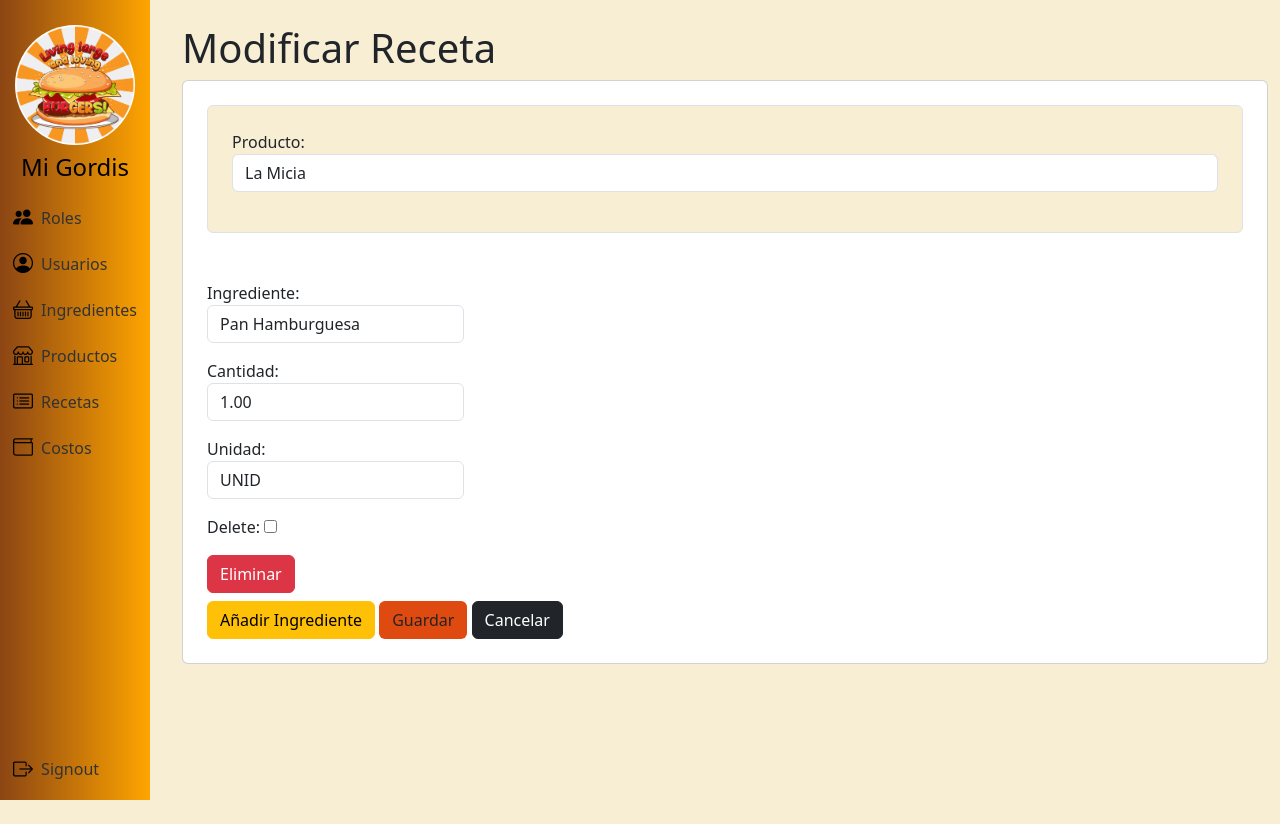
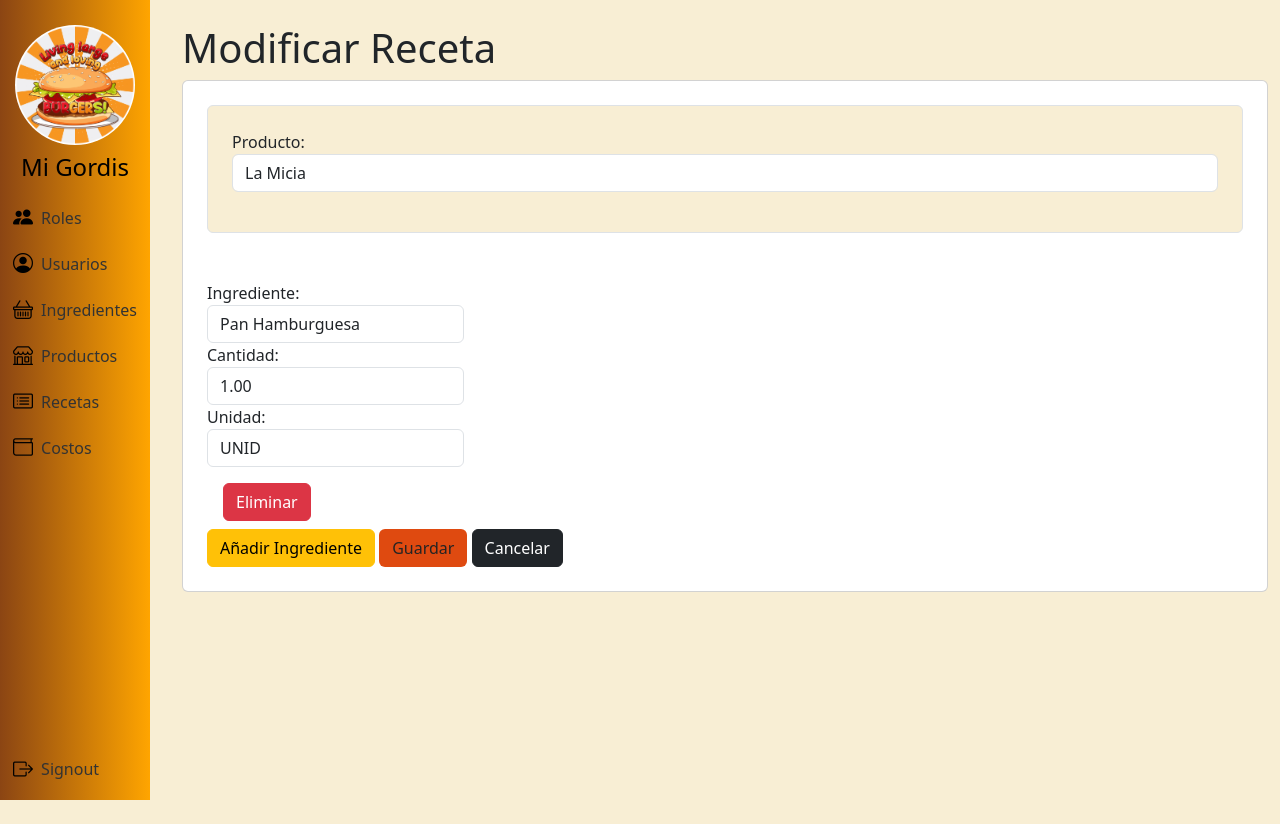
Before and after one commit to KiaraLuz/proyecto-ing.software, a Django app: page /recetas/modificar/12/ in a window 1280 px wide. Run offline with Django 5.2, Linux system fonts and the light colour scheme; a user stored in the database is signed in; data comes from the database, SQL or seed files in the repository; both versions use the stored data as it was after the commit.

Commit message:
botón eliminar actualizado

```diff
--- a/app/forms.py
+++ b/app/forms.py
@@ -176,8 +176,6 @@ RecetaIngredienteFormSetMod = inlineformset_factory(
     extra=0
 )
 
-
-
 class CostoProductoForm(forms.ModelForm):
     class Meta:
         model = CostoProducto
--- a/app/static/css/styles.css
+++ b/app/static/css/styles.css
@@ -59,3 +59,6 @@ h1 span{
 .head-product{
   background-color: #f8eed4;
 }
+.delete-ingredient{
+  margin: 1em;
+}
--- a/app/templates/layouts/base.html
+++ b/app/templates/layouts/base.html
@@ -56,6 +56,15 @@
             font-weight: bold;
             font-size: 1.25rem;
             color: black;
+        }
+        .delete-checkbox{
+            border: none;
+            color: white;
+            background-color: white;
+            display: none;
+        }
+        .hidden {
+            display: none;
         }
     </style>
 </head>
--- a/app/templates/receta/receta_modificar.html
+++ b/app/templates/receta/receta_modificar.html
@@ -13,19 +13,42 @@
       {{ ingrediente_formset.management_form }}
       {% for form in ingrediente_formset %}
         <div class="ingrediente-form">
-          {{ form.as_p }}
-          {% if ingrediente_formset.can_delete %}
-            <button type="button" class="delete-ingredient btn btn-danger mb-2">Eliminar</button>
-          {% endif %}
+          {{ form.non_field_errors }}
+          {% for hidden in form.hidden_fields %}
+            {{ hidden }}
+          {% endfor %}
+          <div class="form-group">
+            {{ form.ingrediente.label_tag }} {{ form.ingrediente }}
+          </div>
+          <div class="form-group">
+            {{ form.cantidad.label_tag }} {{ form.cantidad }}
+          </div>
+          <div class="form-group">
+            {{ form.unidad.label_tag }} {{ form.unidad }}
+          </div>
+          <button type="button" class="delete-ingredient btn btn-danger mb-2">Eliminar</button>
+          <!-- Campo de eliminación oculto -->
+          {{ form.DELETE.as_hidden }}
         </div>
       {% endfor %}
       <!-- Template for empty form -->
       <div id="empty-form-template" style="display: none;">
         <div class="ingrediente-form">
-          {{ ingrediente_formset.empty_form.as_p|safe }}
-          {% if ingrediente_formset.can_delete %}
-            <button type="button" class="delete-ingredient btn btn-danger mb-2">Eliminar</button>
-          {% endif %}
+          {% for hidden in ingrediente_formset.empty_form.hidden_fields %}
+            {{ hidden }}
+          {% endfor %}
+          <div class="form-group">
+            {{ ingrediente_formset.empty_form.ingrediente.label_tag }} {{ ingrediente_formset.empty_form.ingrediente }}
+          </div>
+          <div class="form-group">
+            {{ ingrediente_formset.empty_form.cantidad.label_tag }} {{ ingrediente_formset.empty_form.cantidad }}
+          </div>
+          <div class="form-group">
+            {{ ingrediente_formset.empty_form.unidad.label_tag }} {{ ingrediente_formset.empty_form.unidad }}
+          </div>
+          <button type="button" class="delete-ingredient btn btn-danger mb-2">Eliminar</button>
+          <!-- Campo de eliminación oculto -->
+          {{ ingrediente_formset.empty_form.DELETE.as_hidden }}
         </div>
       </div>
     </div>
@@ -36,7 +59,7 @@
 </div>
 
 <script>
- document.addEventListener("DOMContentLoaded", function() {
+document.addEventListener("DOMContentLoaded", function() {
     var formCount = parseInt("{{ ingrediente_formset.total_form_count }}");
     var container = document.getElementById("ingrediente-formset");
     var addButton = document.getElementById("add-ingredient");
@@ -47,7 +70,7 @@
         var newForm = template.replace(/__prefix__/g, formCount);
         container.insertAdjacentHTML('beforeend', newForm);
         formCount++;
-        document.getElementById("id_ingrediente-TOTAL_FORMS").value = formCount;
+        document.getElementById("id_" + formPrefix + "-TOTAL_FORMS").value = formCount;
     }
 
     addButton.onclick = function() {
@@ -57,9 +80,12 @@
     container.addEventListener("click", function(e) {
         if (e.target.classList.contains("delete-ingredient")) {
             e.preventDefault();
-            e.target.closest(".ingrediente-form").remove();
-            formCount--;
-            document.getElementById("id_ingrediente-TOTAL_FORMS").value = formCount;
+            var formDiv = e.target.closest(".ingrediente-form");
+            formDiv.style.display = 'none';
+            var deleteInput = formDiv.querySelector('input[name$="-DELETE"]');
+            if (deleteInput) {
+                deleteInput.value = 'on'; // Marcar para eliminar
+            }
         }
     });
 });
--- a/app/views.py
+++ b/app/views.py
@@ -242,24 +242,24 @@ def receta_crear(request):
 @admin_required
 def receta_modificar(request, receta_id):
     receta = get_object_or_404(Receta, id=receta_id)
+
     if request.method == "POST":
         receta_form = RecetaForm(request.POST, instance=receta)
-        ingrediente_formset = RecetaIngredienteFormSetMod(request.POST, instance=receta, prefix='ingrediente')
+        ingrediente_formset = RecetaIngredienteFormSetMod(request.POST, instance=receta)
+
         if receta_form.is_valid() and ingrediente_formset.is_valid():
-            receta = receta_form.save()
+            receta_form.save()
             ingrediente_formset.save()
             return redirect('recetas')
     else:
         receta_form = RecetaForm(instance=receta)
-        queryset = RecetaIngrediente.objects.filter(receta=receta)
-        ingrediente_formset = RecetaIngredienteFormSetMod(instance=receta, queryset=queryset, prefix='ingrediente')
+        ingrediente_formset = RecetaIngredienteFormSetMod(instance=receta)
 
     contexto = {
         'receta_form': receta_form,
         'ingrediente_formset': ingrediente_formset,
     }
     return render(request, 'receta/receta_modificar.html', contexto)
-
 
 
 
```
Also changed, not shown: db.sqlite3.
